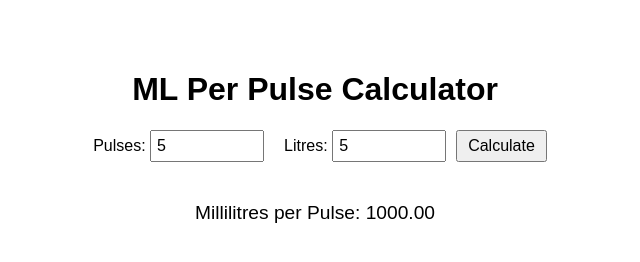
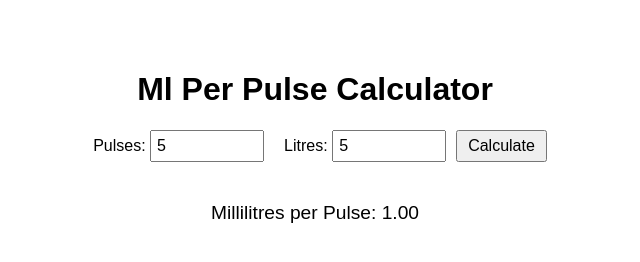
Before and after one commit to MadKiwi98/calculator-function, a plain HTML site: page index.html in a window 1280 px wide. Both pictures are taken after typing "5", "5" into the empty fields and a click on the button "Calculate". Shown: the whole page, without its empty margins (325-965 px from the left). Drawn offline with Linux system fonts and the light colour scheme.

Commit message:
Update index.html

```diff
--- a/index.html
+++ b/index.html
@@ -38,7 +38,7 @@
 </head>
 <body>
 
-    <h1>ML Per Pulse Calculator</h1>
+    <h1>Ml Per Pulse Calculator</h1>
     <div class="container">
         <div class="input-box">
             <label for="pulses">Pulses:</label>
@@ -60,7 +60,7 @@
             const resultField = document.getElementById('resultValue');
 
             if (pulses > 0) {
-                const millilitresPerPulse = litres / pulses * 1000; // Divide litres by pulses, then convert to millilitres
+                const millilitresPerPulse = litres / pulses; // Correct calculation: litres divided by pulses
                 resultField.textContent = millilitresPerPulse.toFixed(2); // Show result with 2 decimal places
             } else {
                 resultField.textContent = 'Error: Pulses must be greater than 0';
```
